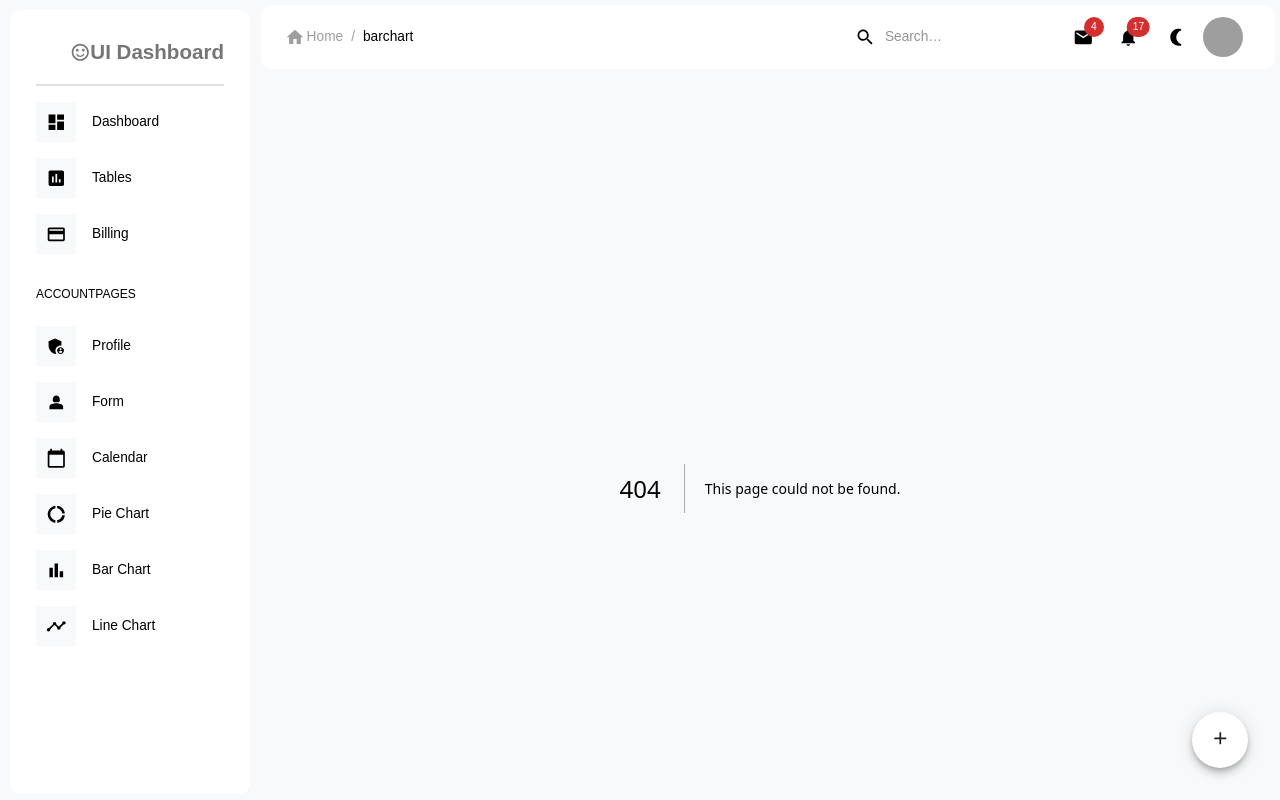
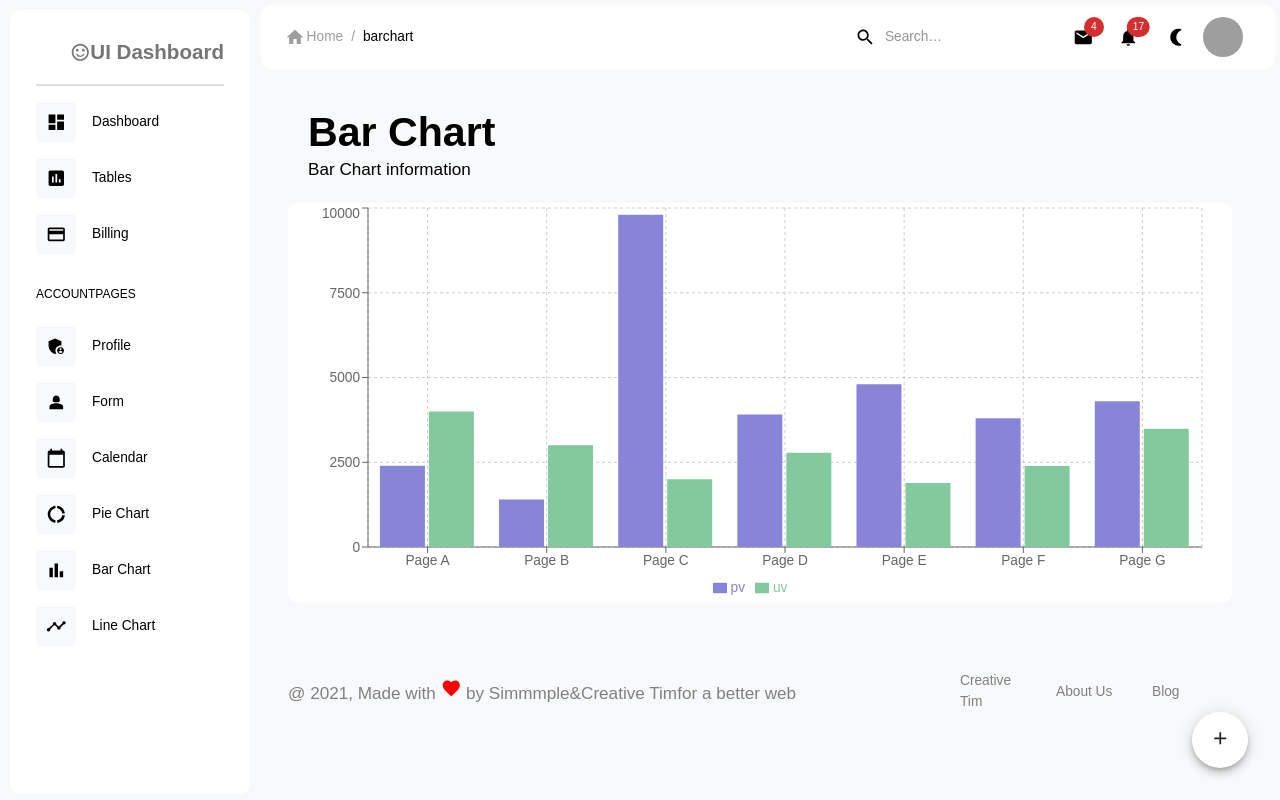
Before and after one commit to Nada-orban/newdashboard2, a Next.js app: page /barchart in a window 1280 px wide. Before the commit this address had no page. Shown: the top 800 px of the page. Built offline with nearby package versions, Linux system fonts and the light colour scheme; grey boxes are pictures that could not be loaded.

Commit message:
add barchart with rechart

```diff
--- /dev/null
+++ b/Components/Chart/Barchart2.js
@@ -0,0 +1,77 @@
+import React, { PureComponent } from 'react';
+import { BarChart, Bar, Cell, XAxis, YAxis, CartesianGrid, Tooltip, Legend, ResponsiveContainer } from 'recharts';
+
+const data = [
+  {
+    name: 'Page A',
+    uv: 4000,
+    pv: 2400,
+    amt: 2400,
+  },
+  {
+    name: 'Page B',
+    uv: 3000,
+    pv: 1398,
+    amt: 2210,
+  },
+  {
+    name: 'Page C',
+    uv: 2000,
+    pv: 9800,
+    amt: 2290,
+  },
+  {
+    name: 'Page D',
+    uv: 2780,
+    pv: 3908,
+    amt: 2000,
+  },
+  {
+    name: 'Page E',
+    uv: 1890,
+    pv: 4800,
+    amt: 2181,
+  },
+  {
+    name: 'Page F',
+    uv: 2390,
+    pv: 3800,
+    amt: 2500,
+  },
+  {
+    name: 'Page G',
+    uv: 3490,
+    pv: 4300,
+    amt: 2100,
+  },
+];
+
+export default class Example extends PureComponent {
+  static demoUrl = 'https://codesandbox.io/s/simple-bar-chart-tpz8r';
+
+  render() {
+    return (
+      <ResponsiveContainer width="100%" height="100%">
+        <BarChart
+          width={500}
+          height={300}
+          data={data}
+          margin={{
+            top: 5,
+            right: 30,
+            left: 20,
+            bottom: 5,
+          }}
+        >
+          <CartesianGrid strokeDasharray="3 3" />
+          <XAxis dataKey="name" />
+          <YAxis />
+          <Tooltip />
+          <Legend />
+          <Bar dataKey="pv" fill="#8884d8" />
+          <Bar dataKey="uv" fill="#82ca9d" />
+        </BarChart>
+      </ResponsiveContainer>
+    );
+  }
+}
--- a/package.json
+++ b/package.json
@@ -27,6 +27,7 @@
     "react": "18.2.0",
     "react-dom": "18.2.0",
     "react-icons": "^4.10.1",
+    "recharts": "^2.7.2",
     "styled-components": "^5.3.11",
     "yup": "^1.2.0"
   }
--- /dev/null
+++ b/pages/barchart.js
@@ -0,0 +1,17 @@
+import { Box } from '@mui/material'
+import React from 'react'
+import Barchart2 from '../Components/Chart/Barchart2'
+import Header from '../Components/Header'
+
+function barchart() {
+    return (
+        <Box width="100%" >
+            <Header title="Bar Chart" subtitle={"Bar Chart information"}></Header>
+            <Box height="50vh" backgroundColor='primary.main' color="text.primary" borderRadius="10px">
+                <Barchart2 />
+            </Box>
+        </Box>
+    )
+}
+
+export default barchart
```
Also changed, not shown: 1 other file (tests, documents, lock files or other folders).
